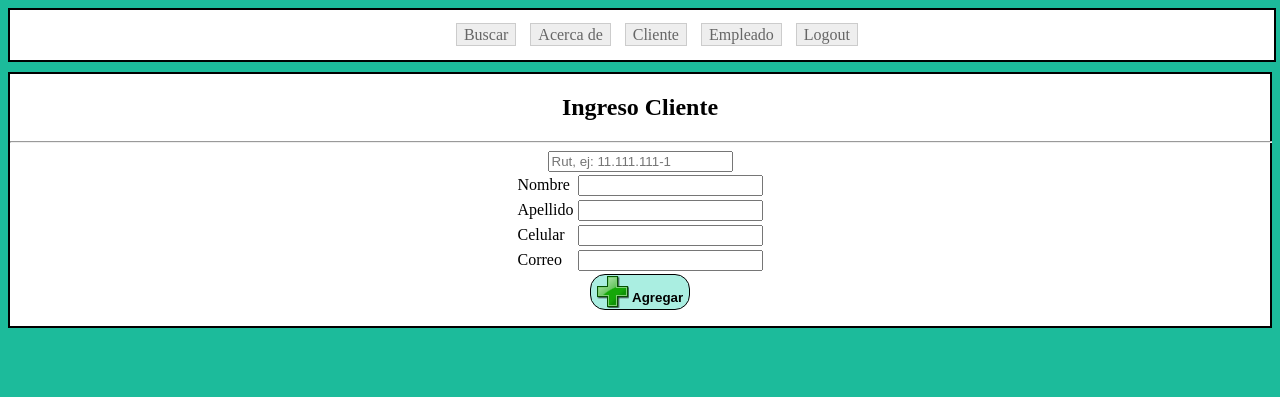
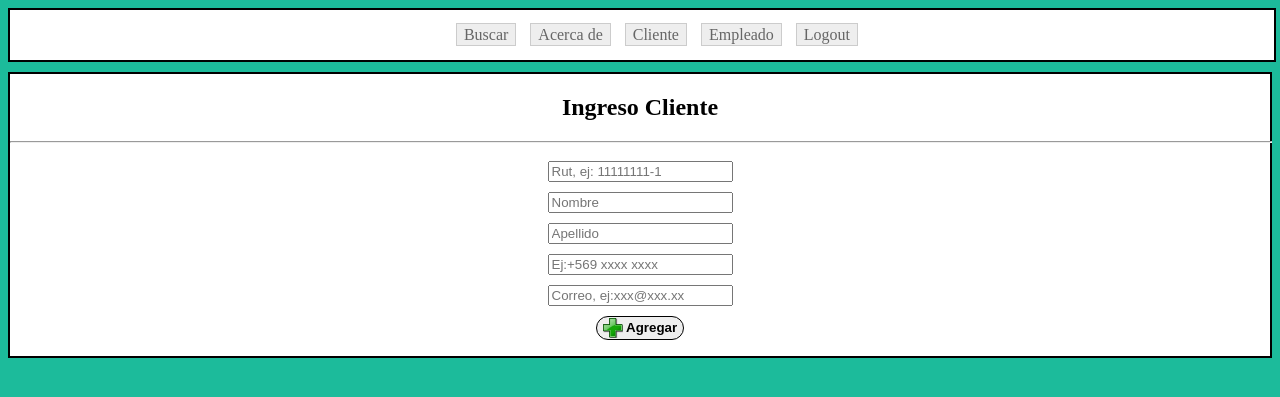
Before and after one commit to Grupo5ServicioTecnico/Proyecto, a PHP site: page /Assets/phps/cliente_add.php in a window 1280 px wide. Shown: the top 397 px of the page. Run offline with PHP 8.4, Linux system fonts and the light colour scheme; the visitor is signed in with stand-in values (Sample User, id 1).

Commit message:
actualizacion
update

```diff
--- a/Assets/css/formalize.css
+++ b/Assets/css/formalize.css
@@ -94,3 +94,18 @@ body h2{
 #formulario{
   align-items: center;
 }
+#formulario input{
+  margin-top: 10px;
+}
+#formulario button{
+  background-color: #eeeeee;
+  margin-top: 10px;
+}
+#formulario button:hover{
+  background-color: #333333;
+  color: #ffffff;
+}
+#formulario img{
+  width: 20px;
+  height: 20px;
+}
--- a/Assets/js/validaRUT.js
+++ b/Assets/js/validaRUT.js
@@ -1,12 +1,3 @@
-function dv(T) {
-    var M=0,S=1;
-    for(;T;T=Math.floor(T/10))
-      S=(S+T%10*(9-M++%6))%11;
-    console.log(S?S-1:'k');
-    return S?S-1:'k';
-
-  }
-
 function checkRut(rut) {
     // Despejar Puntos
     var valor = rut.replace('.','');
@@ -49,9 +40,7 @@ function checkRut(rut) {
     dv = (dv == 0)?11:dv;
 
     // Validar que el Cuerpo coincide con su Dígito Verificador
-    if(dvEsperado != dv) { console.log();("RUT Inválido"); return false; }
+    if(dvEsperado != dv) { console.log();alert("RUT Inválido"); ("rut correcto"); }
 
-    // Si todo sale bien, eliminar errores (decretar que es válido)
-   console.log("valido");
 
 }
--- a/Assets/phps/buscar_cliente.php
+++ b/Assets/phps/buscar_cliente.php
@@ -5,7 +5,7 @@
 * En este php se hace una consulta en la tabla clientes, por medio del rut
 * para buscar a un cliente especifico
 *@author Drexx
-*@param Busca en la base de datos con el rut de del usuario
+*@param Busca en la base de datos con el rut del usuario
 *@return Retorna todos los valores pertenecientes a la tabla que coincidan
 *         con el pk del rut buscado
 */
--- a/Assets/phps/cliente_add.php
+++ b/Assets/phps/cliente_add.php
@@ -10,6 +10,26 @@ if (!isset($_SESSION["k_username"])) {
 	<meta charset="utf-8" />
 	<title>Ingreso Cliente</title>
 	<link rel="stylesheet" href="../css/formalize.css">
+	<script type="text/javascript">
+		function validar(e) {
+			tecla = (document.all) ? e.keyCode : e.which;
+			if (tecla==8) return true; //Tecla de retroceso (para poder borrar)
+			if (tecla==45) return true; //-
+			if (tecla==48) return true;
+			if (tecla==49) return true;
+			if (tecla==50) return true;
+			if (tecla==51) return true;
+			if (tecla==52) return true;
+			if (tecla==53) return true;
+			if (tecla==54) return true;
+			if (tecla==55) return true;
+			if (tecla==56) return true;
+			if (tecla==57) return true;
+			patron = /1/; //ver nota
+			te = String.fromCharCode(tecla);
+			return patron.test(te);
+		}
+	</script>
 </head>
 <body>
 	<OBJECT  data="../../barra.html" width="100%" height="50px" border="2px">
@@ -20,87 +40,18 @@ if (!isset($_SESSION["k_username"])) {
 			<hr width=100% align="left"></hr>
 			<!--Div con formulario de ingreso de datos -->
 			<div id="formulario">
-				<input id="rut" placeholder="Rut, ej: 11.111.111-1" type="rut" maxlength="12" name="rut" onblur="checkRut(this.value)" required=""/>
-				<div id="msgUsuario"></div>
+				<input  id="rut"      type="rut"    name="rut"      placeholder="Rut, ej: 11111111-1"  maxlength="10" required="" onblur="checkRut(this.value)" onKeyPress="return validar(event)"><br>
+				<input  id="name"     type="text"   name="name"     placeholder="Nombre"               maxlength="15" required=""><br>
+				<input  id="lastname" type="text"   name="lastname" placeholder="Apellido"             maxlength="15" required=""><br>
+				<input  id="phone"    type="phone"  name="phone"    placeholder="Ej:+569 xxxx xxxx"    maxlength="12" required=""><br>
+				<input  id="email"    type="email"  name="email"    placeholder="Correo, ej:xxx@xxx.xx"maxlength="40" required=""><br>
+				<button id="search"   type="submit" name="enviar"><img src="../images/Add.png"><b> Agregar</b></button>
 			</div>
-			<table align="center">
-				<tr>
-					<td>
-						<label>Nombre</label>
-					</td>
-					<td>
-						<div id="Nombre">
-								<input type="name" name="name" required=""/>
-						</div>
-					</td>
-				</tr>
-				<tr>
-					<td>
-						<label>Apellido</label>
-					</td>
-					<td>
-						<div id="Apellido">
-								<input type="lastname" name="lastname" required=""/>
-						</div>
-					</td>
-				</tr>
-				<tr>
-					<td>
-						<label>Celular</label>
-					</td>
-					<td>
-						<div id="Celular">
-							<input class="large" type="phone"  maxlength="24" name="phone" value="" required=""/>
-						</div>
-					</td>
-				</tr>
-				<tr>
-					<td>
-						<label>Correo</label>
-					</td>
-					<td>
-						<div class="item-cont">
-							<input class="large" type="email" name="email" required=""/>
-						</div>
-					</td>
-				</tr>
-			</table>
-			<table>
-				<tr>
-					<div class="button">
-						<button type="submit" id="search" name="enviar">
-							<img src="../images/Add.png"><b> Agregar</b></button>
-					</div>
-				</tr>
-			</table>
 		</form>
-		</div>
+	</div>
 		<script type="text/javascript" src="../js/jquery-1.12.4.min.js">
 		</script>
 		<script src="../js/validaRUT.js"></script>
-		</script>
-		<!--Script que verifica si el usuario esta registrado
-		<script type="text/javascript">
-			$('#rut').blur( function(){
-				if($('#rut').val()!= ""){
-						$.ajax({
-								type: "POST",
-								url: "validar.php",
-								data: "rut="+$('#rut').val(),
-								beforeSend: function(){
-									$('#msgUsuario').html('<img src="../images/loader.gif"/> verificando');
-								},
-								success: function( respuesta ){
-									console.log(respuesta);
-									if(respuesta == '0')
-										$('#msgUsuario').html('<img src="../images/Cancel.png"/>');
-									else
-										$('#msgUsuario').html('<img src="../images/Ok.png"/>');
-								}
-						});
-				}
-			});
-		</script> -->
 		<p class="frmd">
 	</body>
 </html>
--- a/clientebus.html
+++ b/clientebus.html
@@ -11,7 +11,7 @@
 		<table id="buscar" align="center" >
 			<tr>
 				<td><p><b>Buscar Cliente</b></p></td>
-				<td><input id="search_client" type="text" name="search_client"/></td>
+				<td><input id="search_client" type="text" name="search_client" placeholder="Ej: 11111111-1"></td>
 				<td>
 					<div class="button">
 						<button type="button" id="search" name="button">
```
